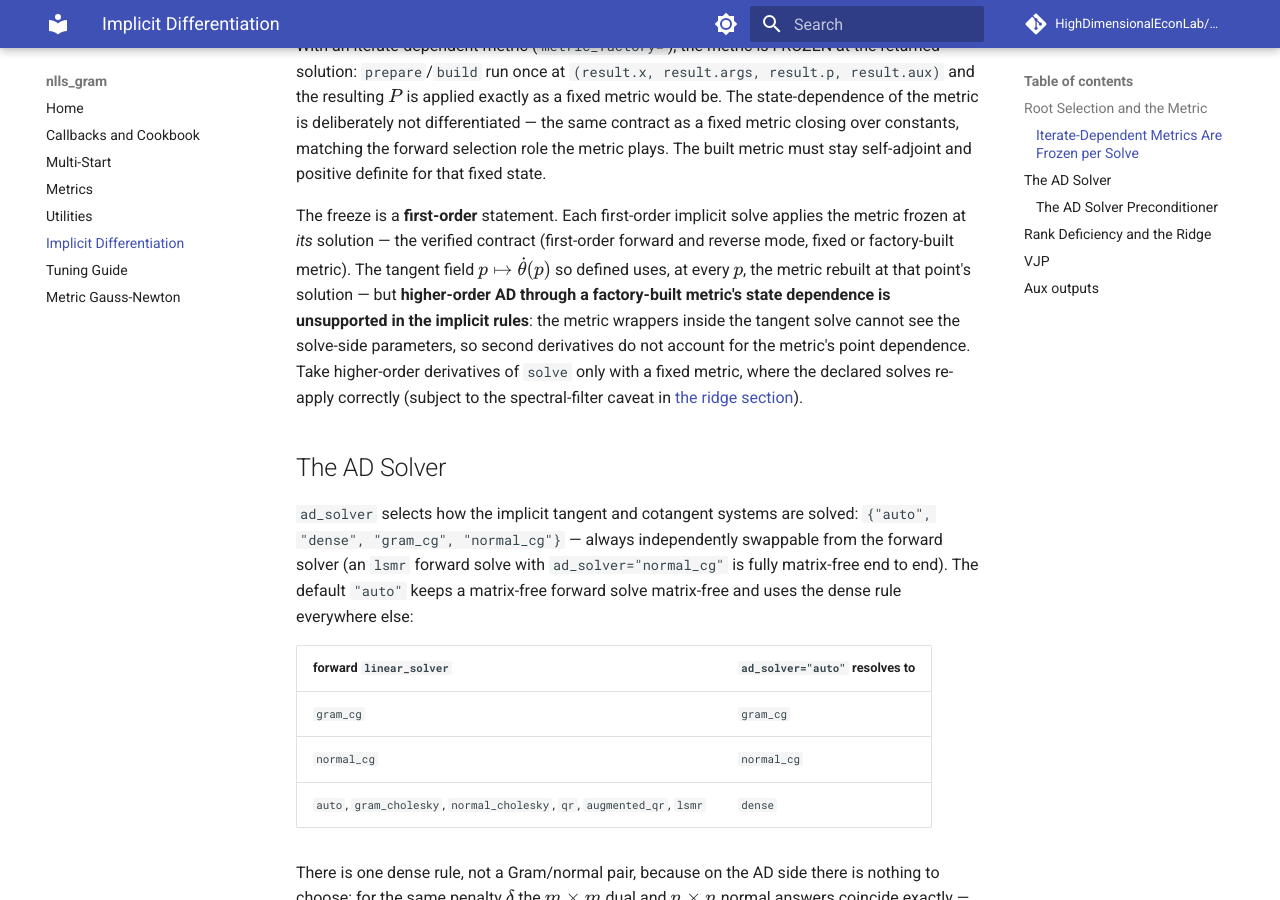
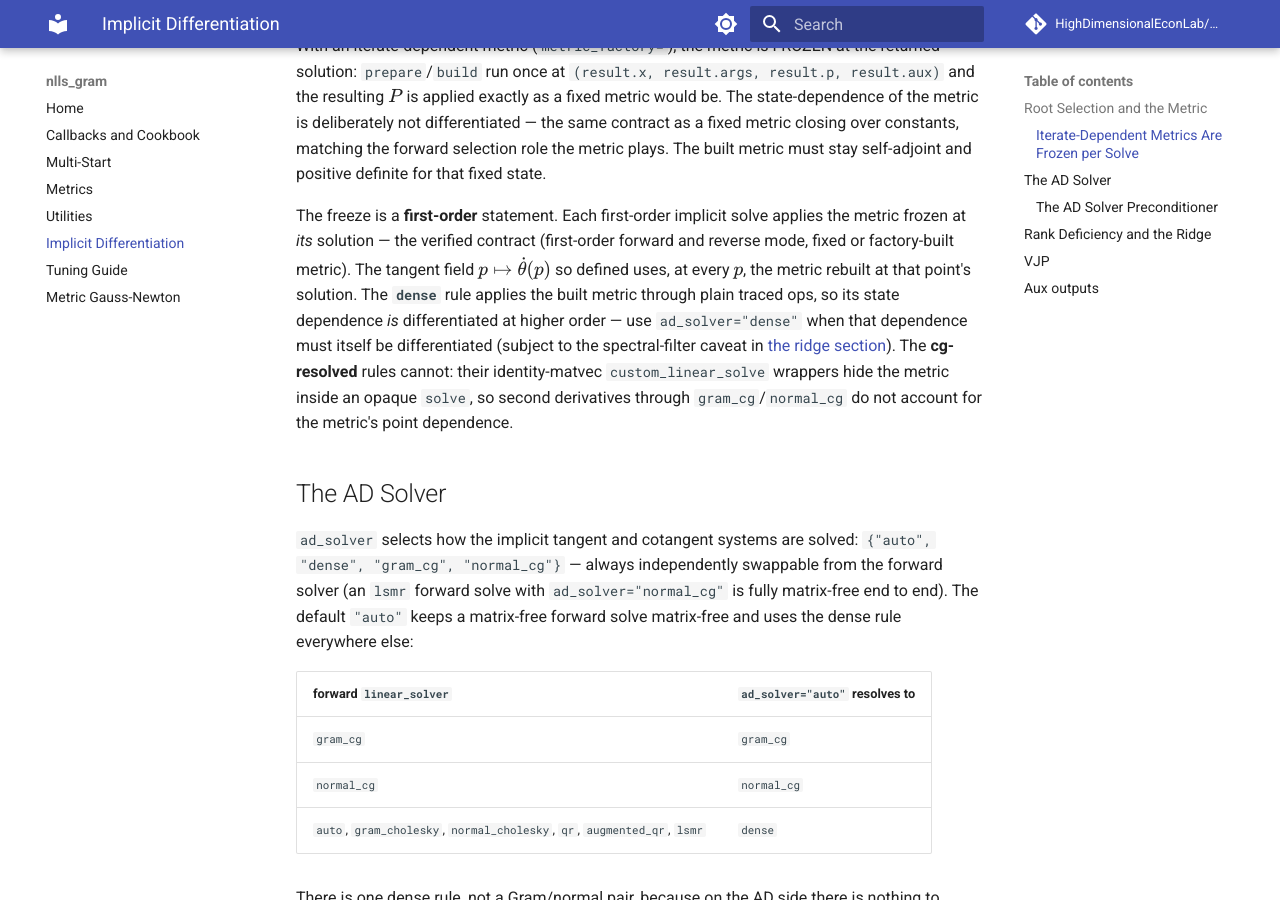
Before and after one commit to HighDimensionalEconLab/nlls_gram, an MkDocs documentation site: the page built from docs/implicit_ad.md, in a window 1280 px wide and 900 px high, scrolled down 2346 px. Built offline with MkDocs 1.6.1 and Material for MkDocs 9.7.7, drawn with Linux system fonts in a browser that asks for light colours; comment, search, counter and statistics services are not loaded; some of the changed text lies outside the part shown.

Commit message:
docs: align AD-solver semantics after the review pass
gram_cg rejects a positive ad_solver_penalty at construction (0.0 stays
legal); higher-order AD through a factory metric is supported via the
dense rule and unavailable through the cg-resolved rules (matching the
class docstring); dense AD assembles via inv_sqrt_transpose (inv_sqrt is
vector-only); gram_cg AD metric requirement is solve-or-pair; normal_cg
0.0 is the exact unridged solve, not the dense rank guard; Jacobian-cache
wording is assembly-mode neutral; the static-knob list is completed.

Co-Authored-By: Mecha Perla (Claude) <noreply@anthropic.com>
Claude-Session: https://claude.ai/code/session_01GR3QL2YvUFwPX6YRBWNfxU

```diff
--- a/docs/implicit_ad.md
+++ b/docs/implicit_ad.md
@@ -143,14 +143,15 @@ The freeze is a **first-order** statement. Each first-order implicit solve
 applies the metric frozen at *its* solution — the verified contract
 (first-order forward and reverse mode, fixed or factory-built metric). The
 tangent field \(p \mapsto \dot\theta(p)\) so defined uses, at every \(p\),
-the metric rebuilt at that point's solution — but **higher-order AD through
-a factory-built metric's state dependence is unsupported in the implicit
-rules**: the metric wrappers inside the tangent solve cannot see the
-solve-side parameters, so second derivatives do not account for the
-metric's point dependence. Take higher-order derivatives of `solve` only
-with a fixed metric, where the declared solves re-apply correctly (subject
-to the spectral-filter caveat in
-[the ridge section](#rank-deficiency-and-the-ridge)).
+the metric rebuilt at that point's solution. The **`dense`** rule applies
+the built metric through plain traced ops, so its state dependence *is*
+differentiated at higher order — use `ad_solver="dense"` when that
+dependence must itself be differentiated (subject to the spectral-filter
+caveat in [the ridge section](#rank-deficiency-and-the-ridge)). The
+**cg-resolved** rules cannot: their identity-matvec `custom_linear_solve`
+wrappers hide the metric inside an opaque `solve`, so second derivatives
+through `gram_cg`/`normal_cg` do not account for the metric's point
+dependence.
 
 ## The AD Solver
 
@@ -328,11 +329,13 @@ collinear columns included. The three forms then behave as follows:
       to NaN on rank deficiency — without the guard an exactly-zero pivot
       can round into a finite answer silently shifted along the null
       space.
-- **`gram_cg`** ignores `ad_solver_penalty` entirely: its run-to-tolerance
-  default produces non-finite derivatives on a singular dual (loud), while
-  a small bounded `ad_solver_maxiter` returns a finite — and wrong —
-  derivative with no diagnostic, so reserve the bounded-budget mode for
-  exact preconditioners.
+- **`gram_cg`** has no ridge to select, so an explicitly positive
+  `ad_solver_penalty` is rejected at construction (`0.0` — the exact
+  solve it does natively — stays legal). Its run-to-tolerance default
+  produces non-finite derivatives on a singular dual (loud), while a small
+  bounded `ad_solver_maxiter` returns a finite — and wrong — derivative
+  with no diagnostic, so reserve the bounded-budget mode for exact
+  preconditioners.
 - **`normal_cg`** is exact by default: no ridge, and its range-preserving
   Krylov iteration converges to the min-norm tangent on
   singular-but-consistent systems anyway. A matrix-free ridge is added only
--- a/docs/llms.txt
+++ b/docs/llms.txt
@@ -10,5 +10,5 @@
 - [Multi-start — retry failed solves from fresh draws or race starts in parallel under vmap; draw/accept hooks, key schedule, winner-only implicit AD](https://highdimensionaleconlab.github.io/nlls_gram/multi_start/)
 - [Metrics — Metric callback contract, cholesky helper, dense and matrix-free examples, and the iterate-aware MetricFactory (prepare/build) that rebuilds the metric from the current iterate and residual aux each accepted step](https://highdimensionaleconlab.github.io/nlls_gram/metrics/)
 - [Utilities — tridiagonal/state-space-Matérn/shifted-matvec/diagonal/block-diagonal metric constructors; Sherman-Morrison, Woodbury, identity, and randomized Nyström (FTU) preconditioners serving the CG hooks; the normal-space preconditioner contract for linear_solver="normal_cg" (SPD approximation of (B'B + damping I)^-1 that must preserve range(B') on rank-deficient problems); the iterate-adaptive PreconditionerFactory (gram_cg-only) that rebuilds the dual preconditioner from the current iterate each step; the dual-only padded-residual helper; matrix-free LSMR (linear_solver="lsmr") for the whitened damped subproblem when the squared Gram/normal operators are ill-conditioned at small damping, with an optional WhitenedPreconditioner parameter-space right-preconditioner that clusters the LSMR spectrum without changing the damped subproblem; and Krylov recycling (RecycleConfig / deflated_pcg, gram_cg-only) that carries a harvested deflation basis across LM steps](https://highdimensionaleconlab.github.io/nlls_gram/utilities/)
-- [Implicit differentiation — JVP/VJP with respect to p, minimum-norm tangents, the three ad_solver forms (dense: SVD-of-B spectral-filter pseudoinverse default at cond(B), opt-in augmented-QR trace ridge via ad_solver_penalty, loud rank-guarded 0.0; gram_cg/normal_cg: exact/unridged; no default applies any regularization to the implicit tangent solves), aux outputs](https://highdimensionaleconlab.github.io/nlls_gram/implicit_ad/)
+- [Implicit differentiation — JVP/VJP with respect to p, minimum-norm tangents, the three ad_solver forms (dense: SVD-of-B spectral-filter pseudoinverse default at cond(B), opt-in augmented-QR trace ridge via ad_solver_penalty, loud rank-guarded 0.0; gram_cg: exact, a positive ad_solver_penalty is rejected at construction; normal_cg: exact default with an opt-in probe-scaled ridge; no default applies any regularization to the implicit tangent solves), aux outputs](https://highdimensionaleconlab.github.io/nlls_gram/implicit_ad/)
 - [Metric Gauss-Newton — minimum-norm math and kernel metric choices](https://highdimensionaleconlab.github.io/nlls_gram/gauss_newton/)
```
Also changed, not shown: docs/index.md (+1 -1 lines), docs/metrics.md (+9 -8 lines), docs/tuning_guide.md (+4 -3 lines), docs/utilities.md (+2 -2 lines).
